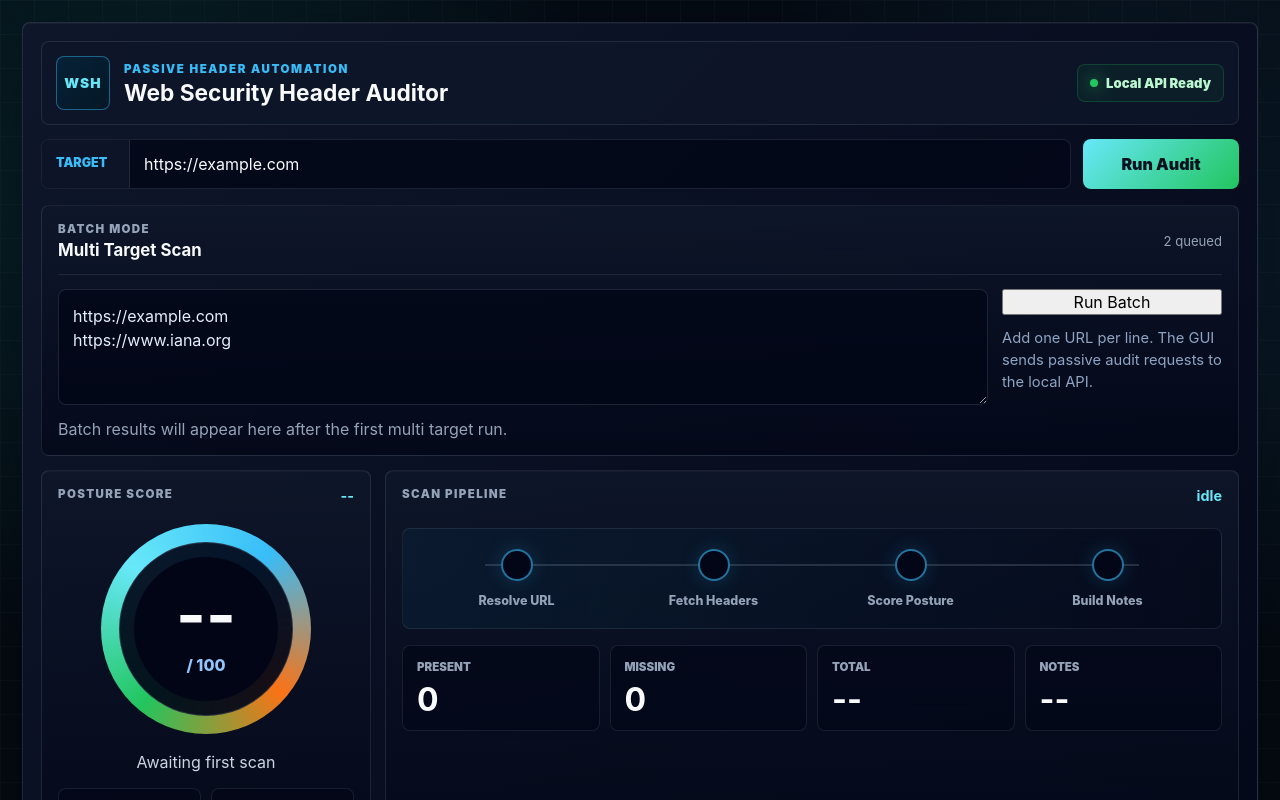
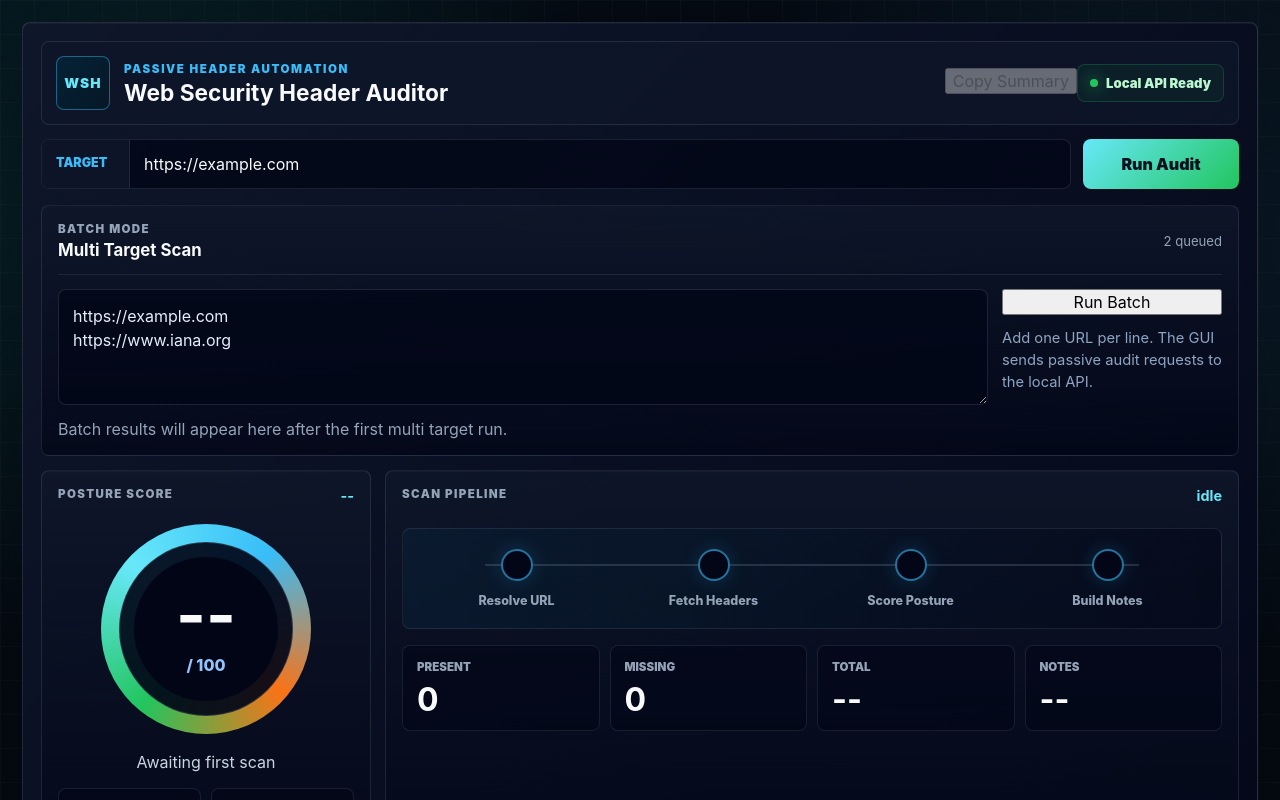
Before and after one commit to Bor-Code/Web-Security-Header-Auditor, a React (Vite) app in the folder frontend/: page / in a window 1280 px wide. Shown: the top 800 px of the page. Built offline with nearby package versions, Linux system fonts and the light colour scheme.

Commit message:
feat: add GUI audit summary copy action

```diff
--- a/frontend/src/App.css
+++ b/frontend/src/App.css
@@ -904,7 +904,7 @@
   transition:
     border-color 160ms ease,
     background 160ms ease,
-    transform 160msms ease;
+    transform 160ms ease;
 }
 
 .batch-result:hover {
--- a/frontend/src/App.tsx
+++ b/frontend/src/App.tsx
@@ -31,6 +31,7 @@ function App() {
   const [result, setResult] = useState<AuditResponse | null>(null)
   const [isLoading, setIsLoading] = useState(false)
   const [errorMessage, setErrorMessage] = useState('')
+  const [copyMessage, setCopyMessage] = useState('')
   const [scanHistory, setScanHistory] = useState<AuditResponse[]>([])
   const [batchUrls, setBatchUrls] = useState(
     'https://example.com\nhttps://www.iana.org',
@@ -172,6 +173,37 @@ function App() {
       .join(' ')
   }
 
+  function buildAuditSummary(scan: AuditResponse) {
+  const missingHeaders = scan.header_findings
+    .filter((finding) => !finding.present)
+    .map((finding) => finding.header)
+
+  return [
+    'Web Security Header Audit Summary',
+    `URL: ${scan.url}`,
+    `Final URL: ${scan.final_url}`,
+    `Status Code: ${scan.status_code}`,
+    `Uses HTTPS: ${scan.uses_https ? 'Yes' : 'No'}`,
+    `Score: ${scan.score} / ${scan.max_score}`,
+    `Grade: ${scan.grade}`,
+    `Priority: ${scan.priority}`,
+    `Missing Headers: ${
+      missingHeaders.length > 0 ? missingHeaders.join(', ') : 'None'
+    }`,
+    `Review Notes Count: ${scan.review_notes_count}`,
+  ].join('\n')
+}
+
+async function copyAuditSummary() {
+  if (!result) {
+    setCopyMessage('Run or select an audit first.')
+    return
+  }
+
+  await navigator.clipboard.writeText(buildAuditSummary(result))
+  setCopyMessage('Summary copied.')
+}
+
   const totalHeaders = presentHeaders + missingHeaders
 
   const postureLabel = result
@@ -190,9 +222,19 @@ function App() {
             </div>
           </div>
 
-          <div className="runtime-status">
-            <span className="pulse-dot" />
-            Local API Ready
+            <div className="topbar-actions">
+            <button
+              className="summary-copy-button"
+              onClick={copyAuditSummary}
+              disabled={!result}
+            >
+              Copy Summary
+            </button>
+
+            <div className="runtime-status">
+              <span className="pulse-dot" />
+              Local API Ready
+            </div>
           </div>
         </header>
 
@@ -301,6 +343,7 @@ function App() {
         </section>
 
         {errorMessage ? <div className="error-banner">{errorMessage}</div> : null}
+        {copyMessage ? <div className="copy-banner">{copyMessage}</div> : null}
 
         <section className="mission-grid">
           <aside className="score-module">
```
